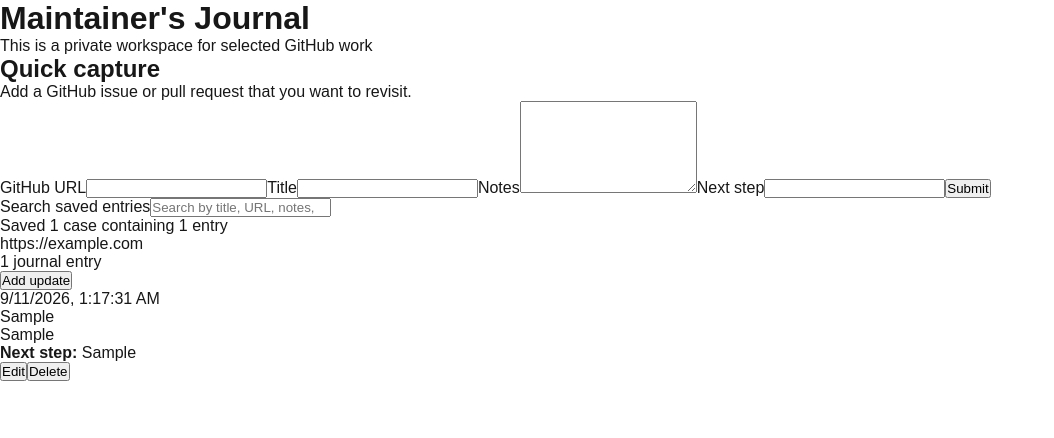
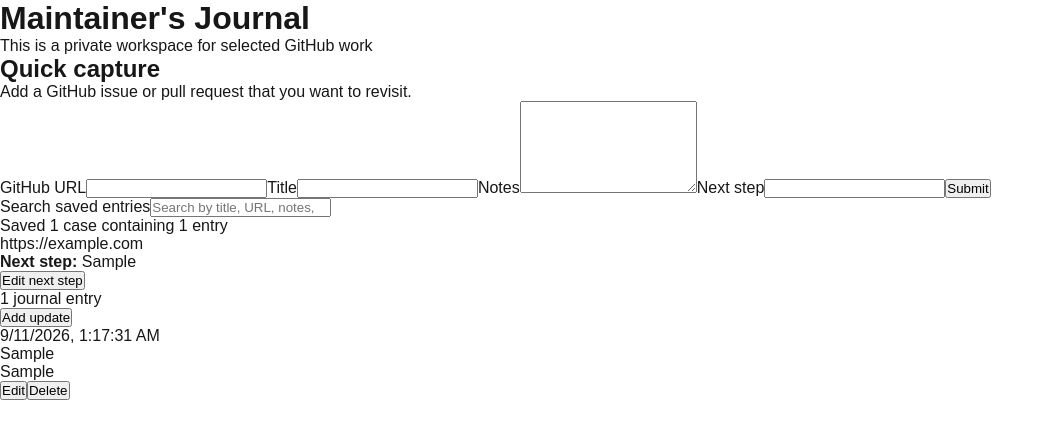
Before and after one commit to Nwakaego-Ego/maintainers-journal, a Next.js app: page / in a window 1280 px wide. Both pictures are taken after typing "https://example.com", "Sample", "Sample", "Sample" into the empty fields and a click on the button "Submit". Shown: the top 438 px of the page, without its empty margins (0-1054 px from the left). Built offline with nearby package versions, Linux system fonts and the light colour scheme.

Commit message:
feat: manage current next step for cases

```diff
--- a/src/components/QuickCaptureForm.tsx
+++ b/src/components/QuickCaptureForm.tsx
@@ -39,6 +39,9 @@
   const [previousMatchCount, setPreviousMatchCount] = useState(0);
   const [editingEntryId, setEditingEntryId] = useState<string | null>(null);
   const [updatingCaseUrl, setUpdatingCaseUrl] = useState<string | null>(null);
+  const [editingNextStepId, setEditingNextStepId] = useState<string | null>(
+    null,
+  );
   const [searchTerm, setSearchTerm] = useState("");
 
   useEffect(() => {
@@ -157,6 +160,39 @@
     setUpdatingCaseUrl(null);
   }
 
+  function handleNextStepEditSubmit(
+    event: FormEvent<HTMLFormElement>,
+    entryId: string,
+  ) {
+    event.preventDefault();
+
+    const formData = new FormData(event.currentTarget);
+    const nextStep = formData.get("nextStep");
+
+    if (typeof nextStep !== "string") {
+      return;
+    }
+
+    const updatedEntries = journalEntries.map((existingEntry) => {
+      if (existingEntry.id !== entryId) {
+        return existingEntry;
+      }
+
+      return {
+        ...existingEntry,
+        nextStep: nextStep.trim(),
+      };
+    });
+
+    localStorage.setItem(
+      "maintainersJournalEntries",
+      JSON.stringify(updatedEntries),
+    );
+
+    setJournalEntries(updatedEntries);
+    setEditingNextStepId(null);
+  }
+
   function handleDelete(entryId: string) {
     const shouldDelete = window.confirm("Delete this journal entry?");
     if (!shouldDelete) {
@@ -197,12 +233,12 @@
     }
     const cleanBody = body.trim();
 
-    const nextStep = formData.get("nextStep");
-    if (typeof nextStep !== "string") {
-      return;
-    }
+    // const nextStep = formData.get("nextStep");
+    // if (typeof nextStep !== "string") {
+    //   return;
+    // }
 
-    const cleanNextStep = nextStep.trim();
+    // const cleanNextStep = nextStep.trim();
 
     const updatedEntries = journalEntries.map((existingEntry) => {
       if (existingEntry.id !== entryId) {
@@ -214,7 +250,7 @@
         githubUrl,
         title: cleanTitle,
         body: cleanBody,
-        nextStep: cleanNextStep,
+        // nextStep: cleanNextStep,
       };
     });
     localStorage.setItem(
@@ -283,6 +319,11 @@
       )}
       <ul>
         {visibleCases.map((journalCase) => {
+          const latestNextStepEntry = [...journalCase.entries]
+            .reverse()
+            .find((entry) => entry.nextStep?.trim());
+
+          const currentNextStep = latestNextStepEntry?.nextStep;
           return (
             <li key={journalCase.githubUrl}>
               <a
@@ -292,7 +333,56 @@
               >
                 {journalCase.githubUrl}
               </a>
+              {/* {currentNextStep && (
+                <p>
+                  <strong>Next step:</strong> {currentNextStep}
+                </p>
+              )} */}
 
+              {currentNextStep && latestNextStepEntry && (
+                <>
+                  <p>
+                    <strong>Next step:</strong> {currentNextStep}
+                  </p>
+
+                  <button
+                    type="button"
+                    onClick={() => {
+                      setEditingNextStepId(latestNextStepEntry.id);
+                    }}
+                  >
+                    Edit next step
+                  </button>
+
+                  {editingNextStepId === latestNextStepEntry.id && (
+                    <form
+                      onSubmit={(event) => {
+                        handleNextStepEditSubmit(event, latestNextStepEntry.id);
+                      }}
+                    >
+                      <label>
+                        Next step
+                        <input
+                          type="text"
+                          name="nextStep"
+                          defaultValue={currentNextStep}
+                        />
+                      </label>
+
+                      <button type="submit">Save next step</button>
+
+                      <button
+                        type="button"
+                        onClick={() => {
+                          setEditingNextStepId(null);
+                        }}
+                      >
+                        Cancel
+                      </button>
+                    </form>
+                  )}
+                </>
+              )}
               <p>
                 {journalCase.entries.length}{" "}
                 {journalCase.entries.length === 1
@@ -352,11 +442,11 @@
                       {entry.body && (
                         <p className="journal-entry-body">{entry.body}</p>
                       )}
-                      {entry.nextStep && (
+                      {/* {entry.nextStep && (
                         <p>
                           <strong>Next step:</strong> {entry.nextStep}
                         </p>
-                      )}
+                      )} */}
                       <button
                         type="button"
                         onClick={() => {
@@ -405,14 +495,14 @@
                             <textarea name="body" defaultValue={entry.body} />
                           </label>
 
-                          <label>
+                          {/* <label>
                             Next step
                             <input
                               type="text"
                               name="nextStep"
                               defaultValue={entry.nextStep}
                             />
-                          </label>
+                          </label> */}
 
                           <button type="submit">Save changes</button>
 
```
